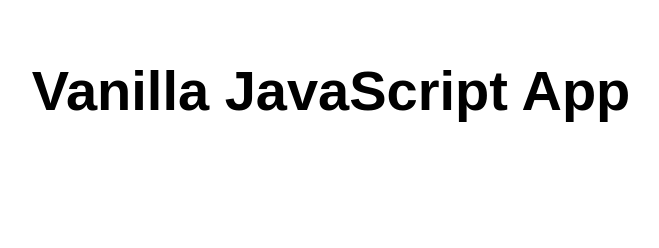
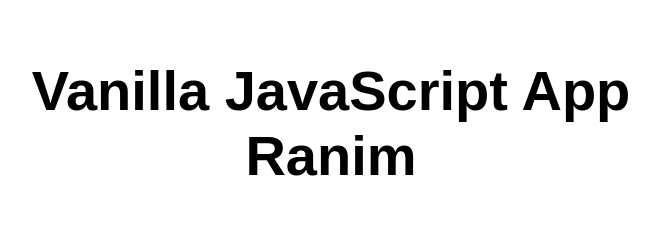
Before and after one commit to RanimAlyasein/nemo-smartdesk, a website: page src/index.html in a window 1280 px wide. Shown: the whole page, without its empty margins (309-968 px from the left). Drawn offline with Linux system fonts and the light colour scheme.

Commit message:
Update heading in index.html

```diff
--- a/src/index.html
+++ b/src/index.html
@@ -10,7 +10,7 @@
 
 <body>
   <main>
-    <h1>Vanilla JavaScript App</h1>
+    <h1>Vanilla JavaScript App Ranim</h1>
   </main>
 </body>
 
```
